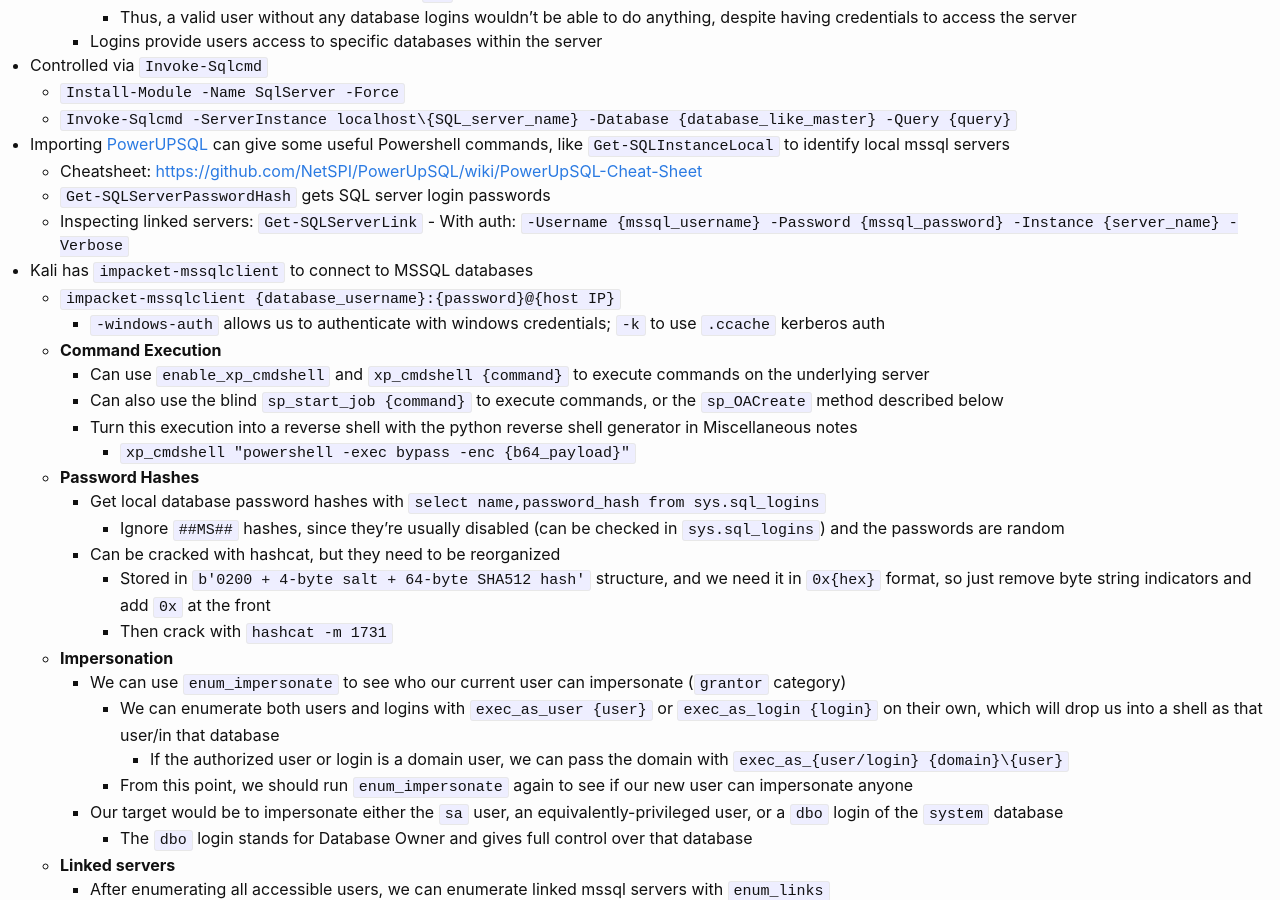
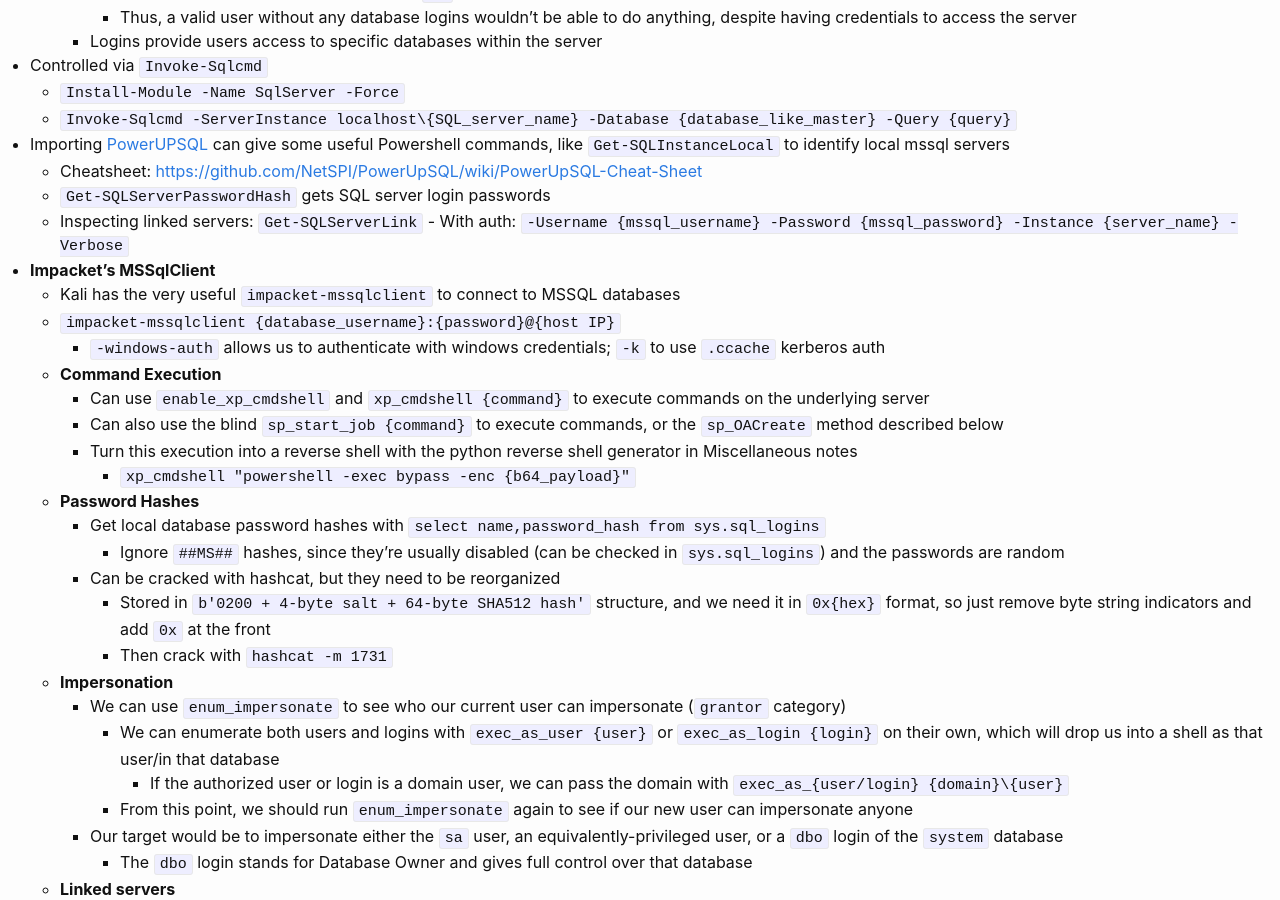
Before and after one commit to KhaelK138/KhaelK138.github.io, a Jekyll site: the page built from markdown/DatabaseAttacks.md, in a window 1280 px wide and 900 px high, scrolled down 826 px. Built offline with Jekyll 4.4.1, drawn with Linux system fonts in a browser that asks for light colours; our own code applies the rules of GitHub Pages for plain Markdown files.

Commit message:
made it look prettier

```diff
--- a/markdown/DatabaseAttacks.md
+++ b/markdown/DatabaseAttacks.md
@@ -41,7 +41,8 @@ pagetitle: Database Attacks
   - `Get-SQLServerPasswordHash` gets SQL server login passwords
   - Inspecting linked servers: `Get-SQLServerLink`
     	- With auth: `-Username {mssql_username} -Password {mssql_password}  -Instance {server_name} -Verbose`
-- Kali has `impacket-mssqlclient` to connect to MSSQL databases
+- **Impacket's MSSqlClient**
+	- Kali has the very useful `impacket-mssqlclient` to connect to MSSQL databases
 	- `impacket-mssqlclient {database_username}:{password}@{host IP}`
 		- `-windows-auth` allows us to authenticate with windows credentials; `-k` to use `.ccache` kerberos auth
 	- **Command Execution**
```
